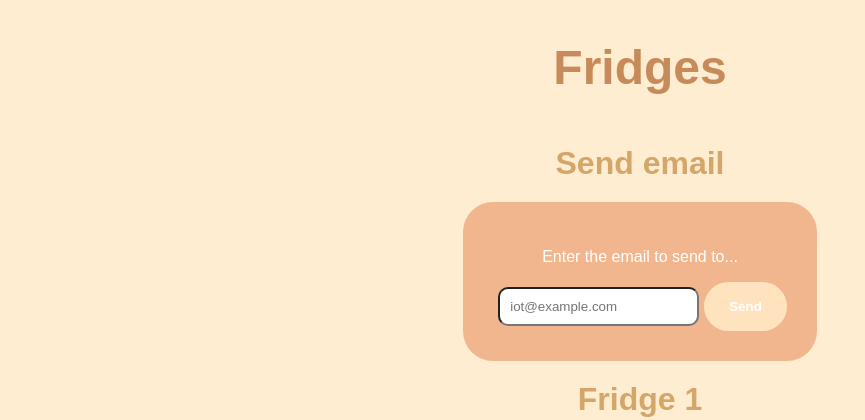
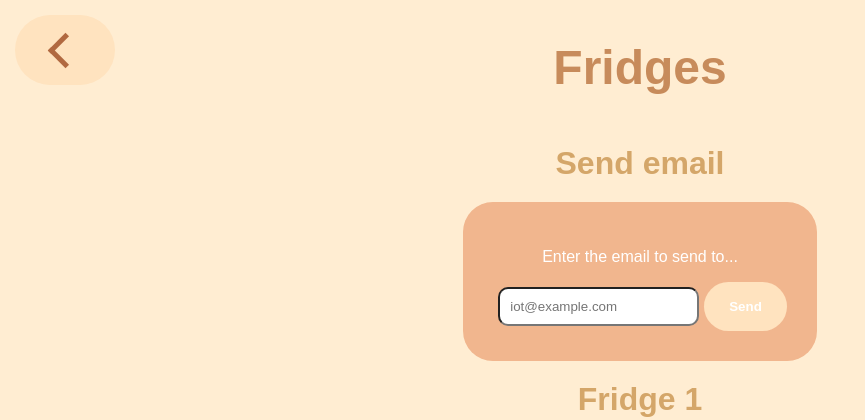
Before and after one commit to MEERABLK/iot-project, a Flask app: page /fridges in a window 1280 px wide. Shown: the top 420 px of the page, without its empty margins (0-865 px from the left). Run offline with Flask 3, Linux system fonts and the light colour scheme.

Commit message:
Added back button

```diff
--- a/index.py
+++ b/index.py
@@ -26,6 +26,7 @@ def fridges():
     )
     # return render_template(
     #     'fridges.html',
+    #     back_button=
     #     fridge1_temp=controller.get_fridge1_temp(),
     #     fridge1_humidity=controller.get_fridge1_humidity(),
     #     fridge2_temp=controller.get_fridge2_temp(),
--- a/static/css/style.css
+++ b/static/css/style.css
@@ -125,6 +125,26 @@ button {
     width: 150px;
 }
 
+.button-back {
+    position: absolute;
+    flex: 0;
+    top: 15px;
+    left: 15px;
+    width: 50px;
+    aspect-ratio: 1/1;
+
+    border-radius: 50px;
+}
+
+.button-back .arrow {
+    height: 20px;
+    width: 20px;
+    border-left: 5px solid #b16940;
+    border-bottom: 5px solid #b16940;
+    transform: rotate(45deg);
+    transition: 0.2s ease;
+}
+
 .button:hover {
     background-color: #ffd8a4;
     border-left: 5px solid #eba272;
--- /dev/null
+++ b/templates/components/back_button.html
@@ -0,0 +1,3 @@
+<a href="{{ url_for('index') }}" class="button button-back">
+    <div class="arrow"></div>
+</a>
--- a/templates/fridges.html
+++ b/templates/fridges.html
@@ -9,6 +9,7 @@
 
 </head>
 <body>
+    {% include 'components/back_button.html' %}
     <div class="container">
         <h2>Fridges</h2>
         <h3>Send email</h3>
```
